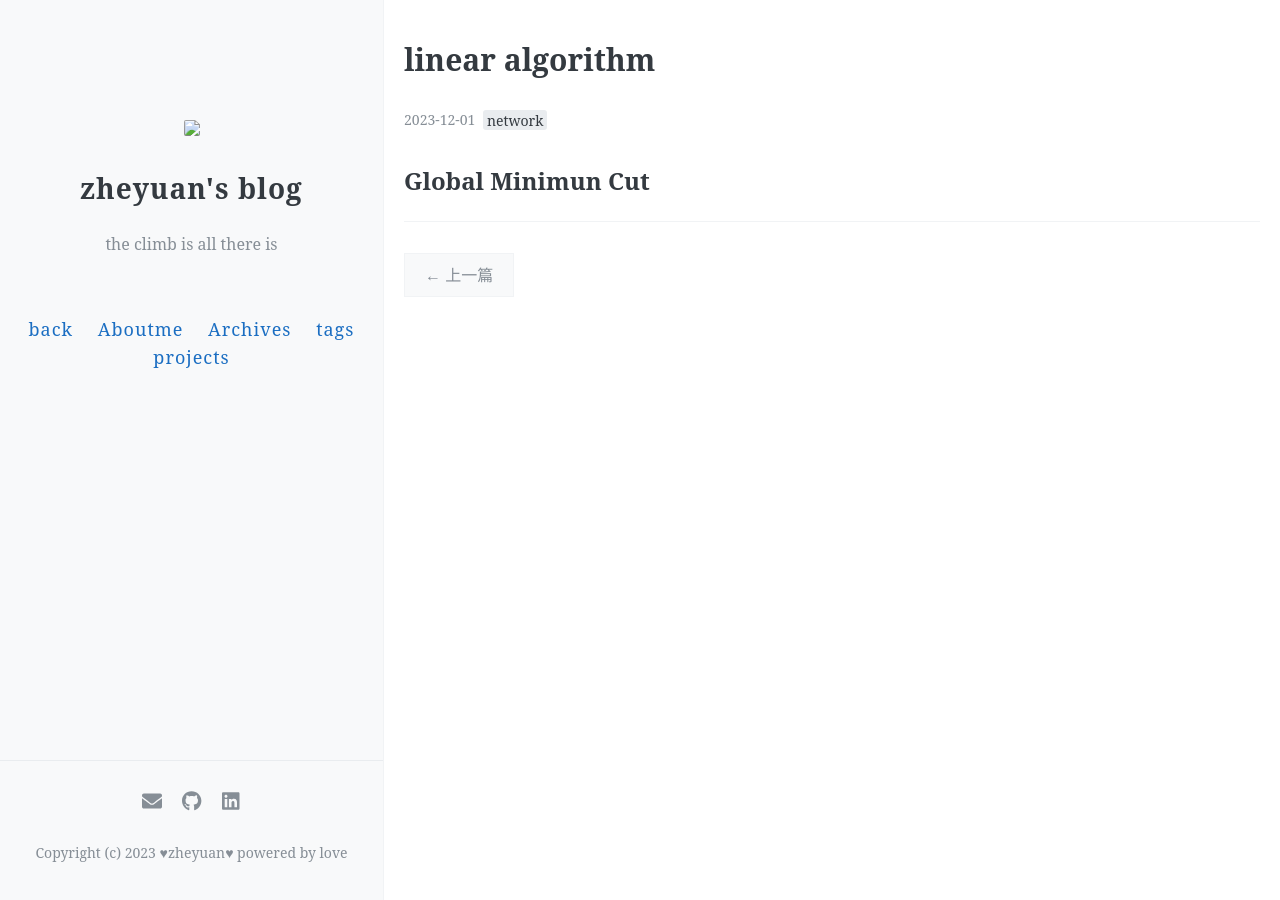
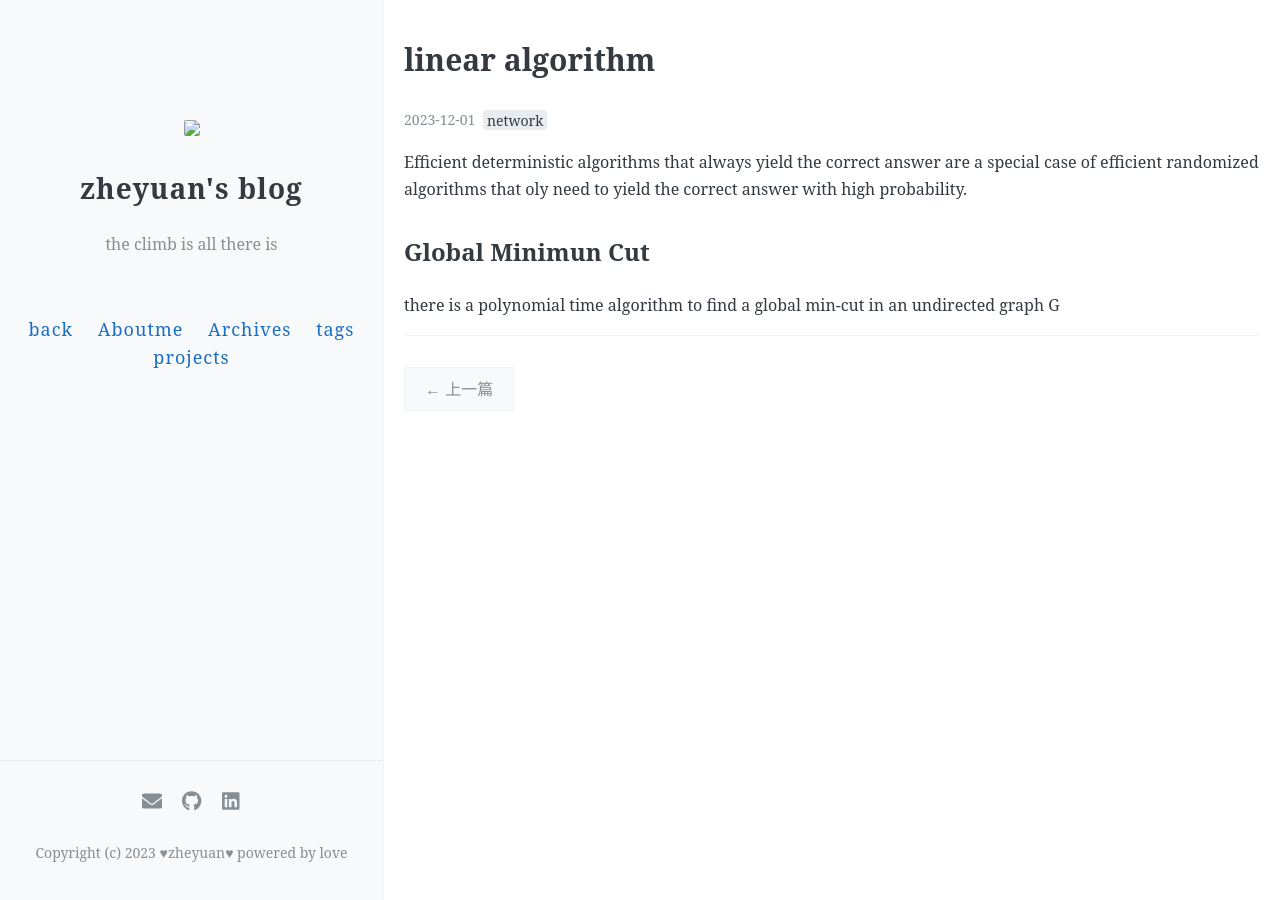
Before and after one commit to zhang-mickey/zhang-mickey.github.io, a Jekyll site: the page built from _posts/2023-12-01-randomized algorithm.md, in a window 1280 px wide. Built offline with Jekyll 4.4.1, drawn with Linux system fonts in a browser that asks for light colours; comment, search, counter and statistics services are not loaded.

Commit message:
Update 2023-12-01-randomized algorithm.md

```diff
--- a/_posts/2023-12-01-randomized algorithm.md
+++ b/_posts/2023-12-01-randomized algorithm.md
@@ -6,5 +6,7 @@ tags: [network]
 comments: true
 author: zhang
 ---
+Efficient deterministic algorithms that always yield the correct answer are a special case of efficient randomized algorithms that oly need to yield the correct answer with high probability.
 
 ## Global Minimun Cut
+there is a polynomial time algorithm to find a global min-cut in an undirected graph G
```
